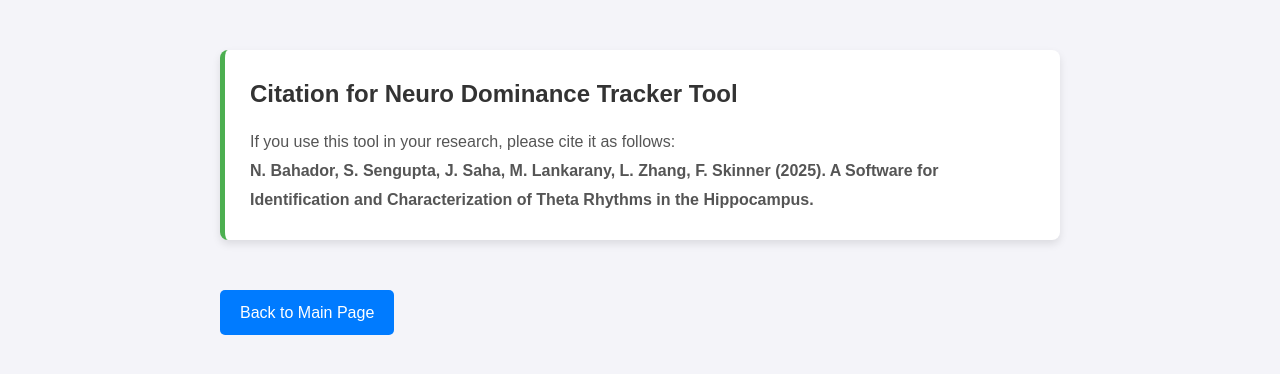
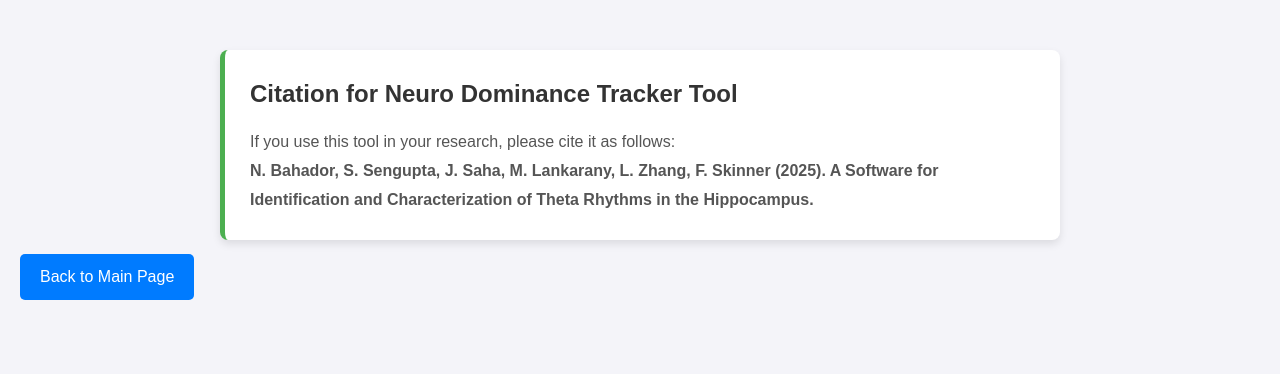
Before and after one commit to nbahador/NeuroDominanceTracker-Tool, a Jekyll site: the page citation.html, which Jekyll copies as it is, in a window 1280 px wide. Shown: the top 374 px of the page. Built offline with Jekyll 4.4.1, drawn with Linux system fonts in a browser that asks for light colours.

Commit message:
Update citation.html

```diff
--- a/citation.html
+++ b/citation.html
@@ -20,6 +20,7 @@
             color: #333;
             line-height: 1.6;
             padding: 20px;
+            position: relative; /* Allows absolute positioning for the button */
         }
 
         /* Main container styling */
@@ -55,9 +56,10 @@
 
         /* Back Button Styling */
         .back-button {
-            display: inline-block;
+            position: absolute; /* Position it relative to the body */
+            left: 20px;  /* Distance from the left edge */
+            bottom: 20px; /* Distance from the bottom edge */
             padding: 10px 20px;
-            margin-top: 20px;
             font-size: 16px;
             color: #fff;
             background-color: #007bff;
@@ -114,9 +116,9 @@
             <p>If you use this tool in your research, please cite it as follows:</p>
             <p><strong>N. Bahador, S. Sengupta, J. Saha, M. Lankarany, L. Zhang, F. Skinner (2025). A Software for Identification and Characterization of Theta Rhythms in the Hippocampus.</strong></p>
         </div>
+    </div>
 
-        <!-- Back to Main Page Button -->
-        <a href="index.html" class="back-button">Back to Main Page</a>
-    </div>
+    <!-- Back to Main Page Button -->
+    <a href="index.html" class="back-button">Back to Main Page</a>
 </body>
 </html>
```
